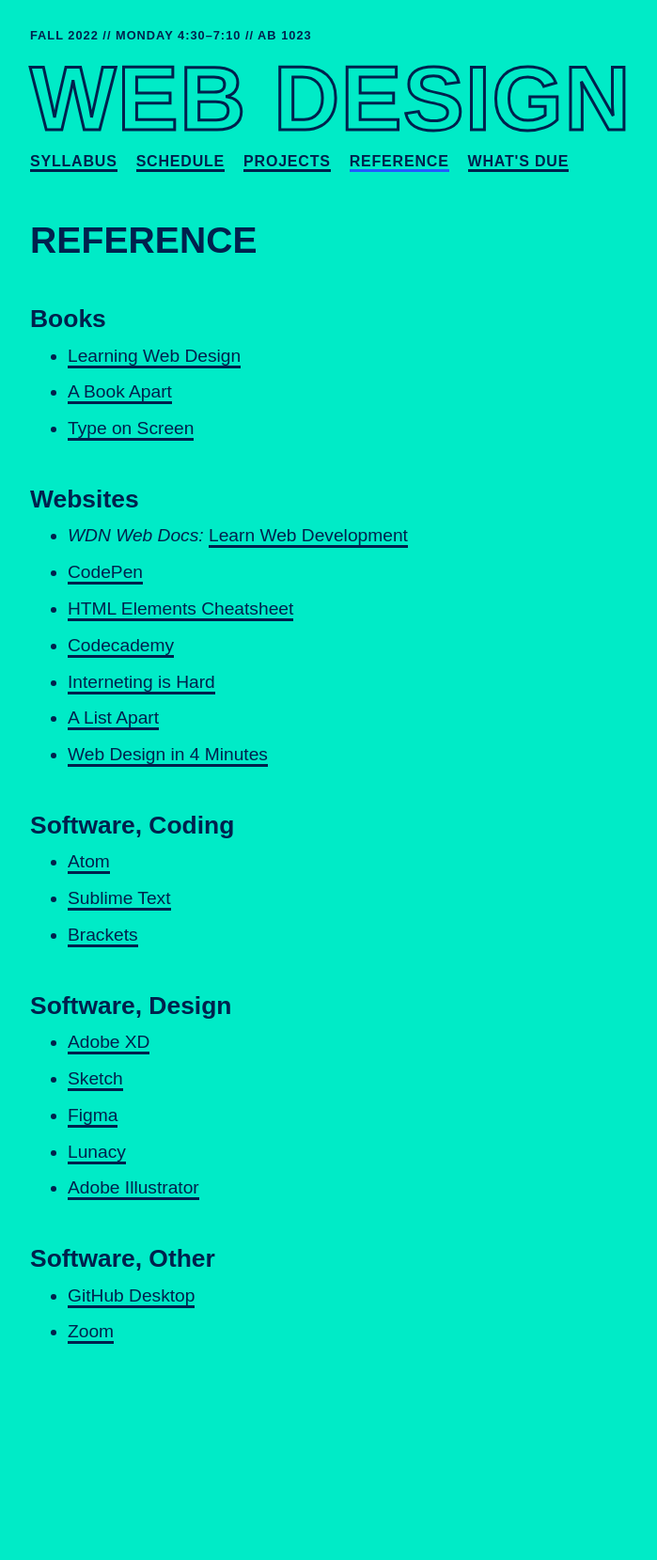
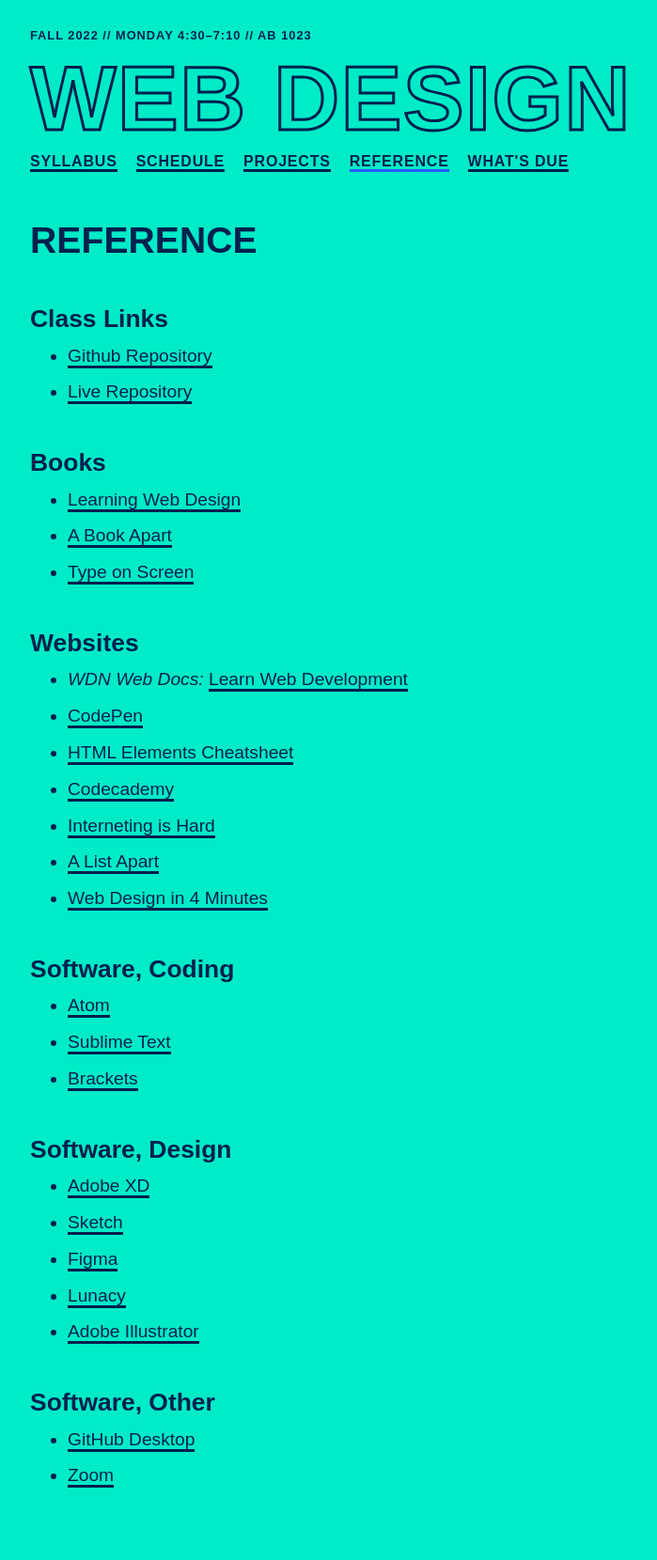
Before and after one commit to gmu-gd/web22-spring, a Jekyll site: the page built from reference/index.md, in a window 1280 px wide. Shown: the whole page at 94% size, without its empty margins (0-699 px from the left). Built offline with Jekyll 4.4.1, drawn with Linux system fonts in a browser that asks for light colours; some web fonts are replaced; before the commit the page ends 1507 px from its top, so only the background shows below that.

Commit message:
Update index.md

```diff
--- a/reference/index.md
+++ b/reference/index.md
@@ -2,6 +2,9 @@
 layout: interior
 title: Reference
 ---
+### Class Links
+* [Github Repository](https://github.com/mmcdermott18/avt415-sp22)
+* [Live Repository](https://mmcdermott18.github.io/avt415-sp22/)
 
 ### Books
 * [Learning Web Design](https://www.learningwebdesign.com/)
```
